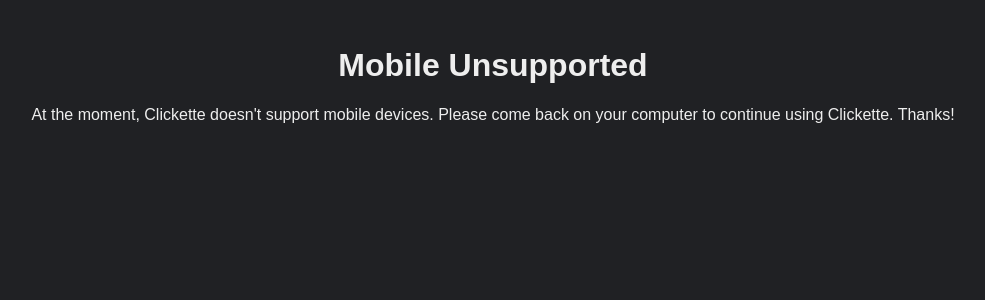
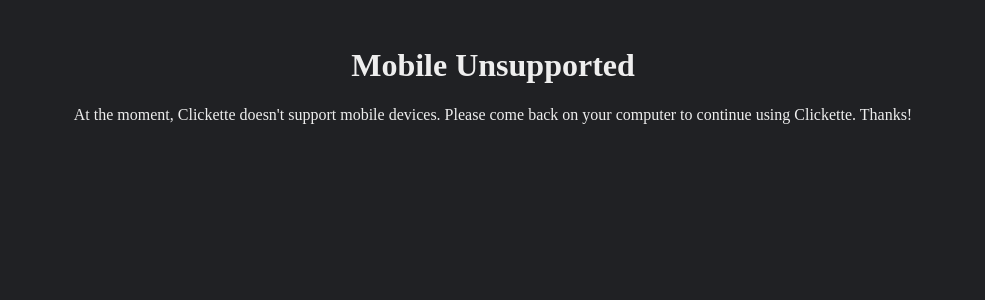
Before and after one commit to old-clickette/main, a PHP site: page /mobile.html in a window 1280 px wide. Shown: the top 300 px of the page, without its empty margins (147-1132 px from the left). Run offline with PHP 8.4, Linux system fonts and the light colour scheme; some web fonts are replaced.

Commit message:
Removed fonts for debugging (Issue 6)

```diff
--- a/assets/style.css
+++ b/assets/style.css
@@ -33,9 +33,7 @@
 .gsc-selected-option-container {
   background-image: none !important;
 }
-* {
-    font-family: 'Gotham', sans-serif;
-  }
+
   body {
     background-color: #202124;
   }
```
